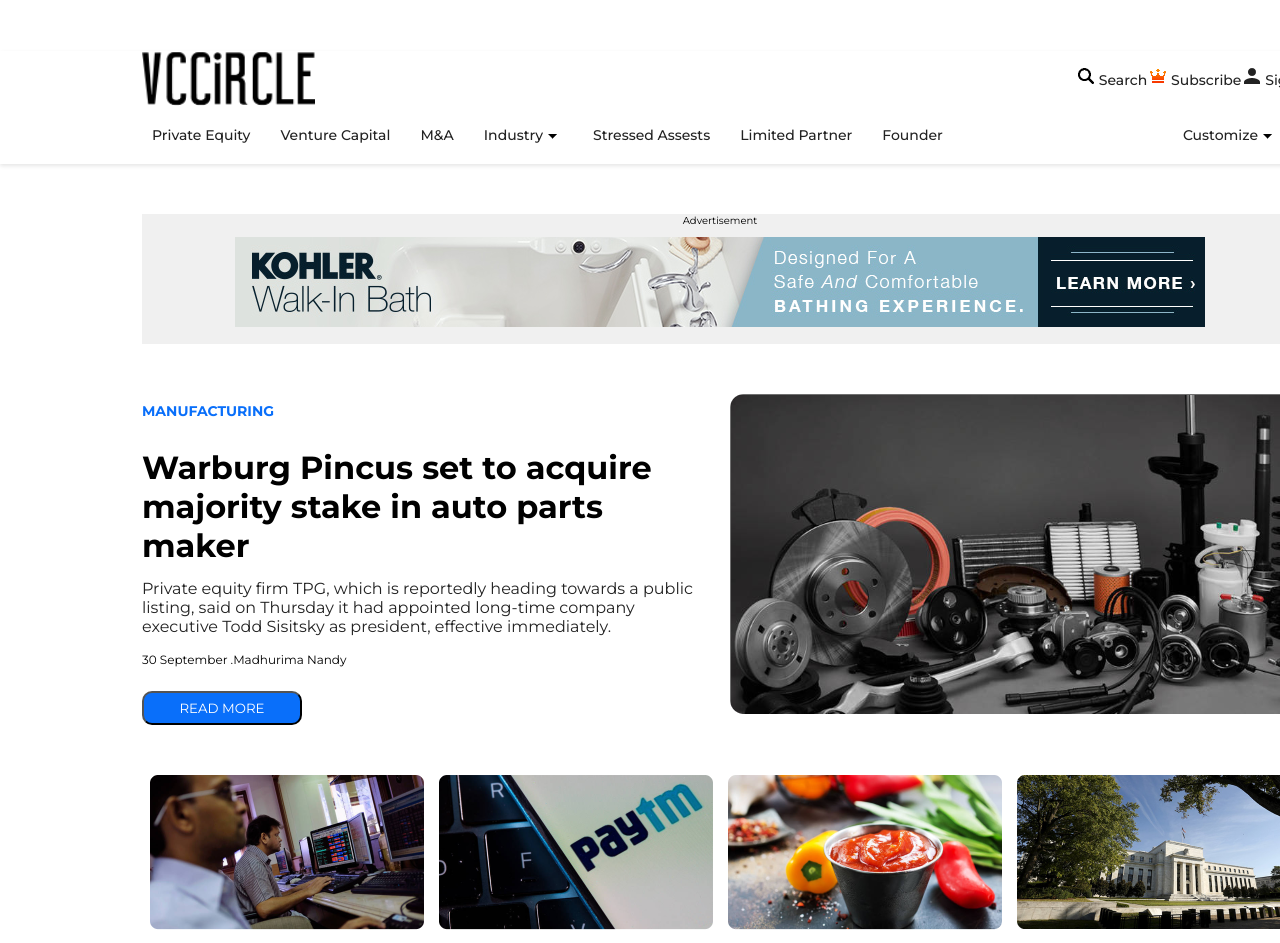
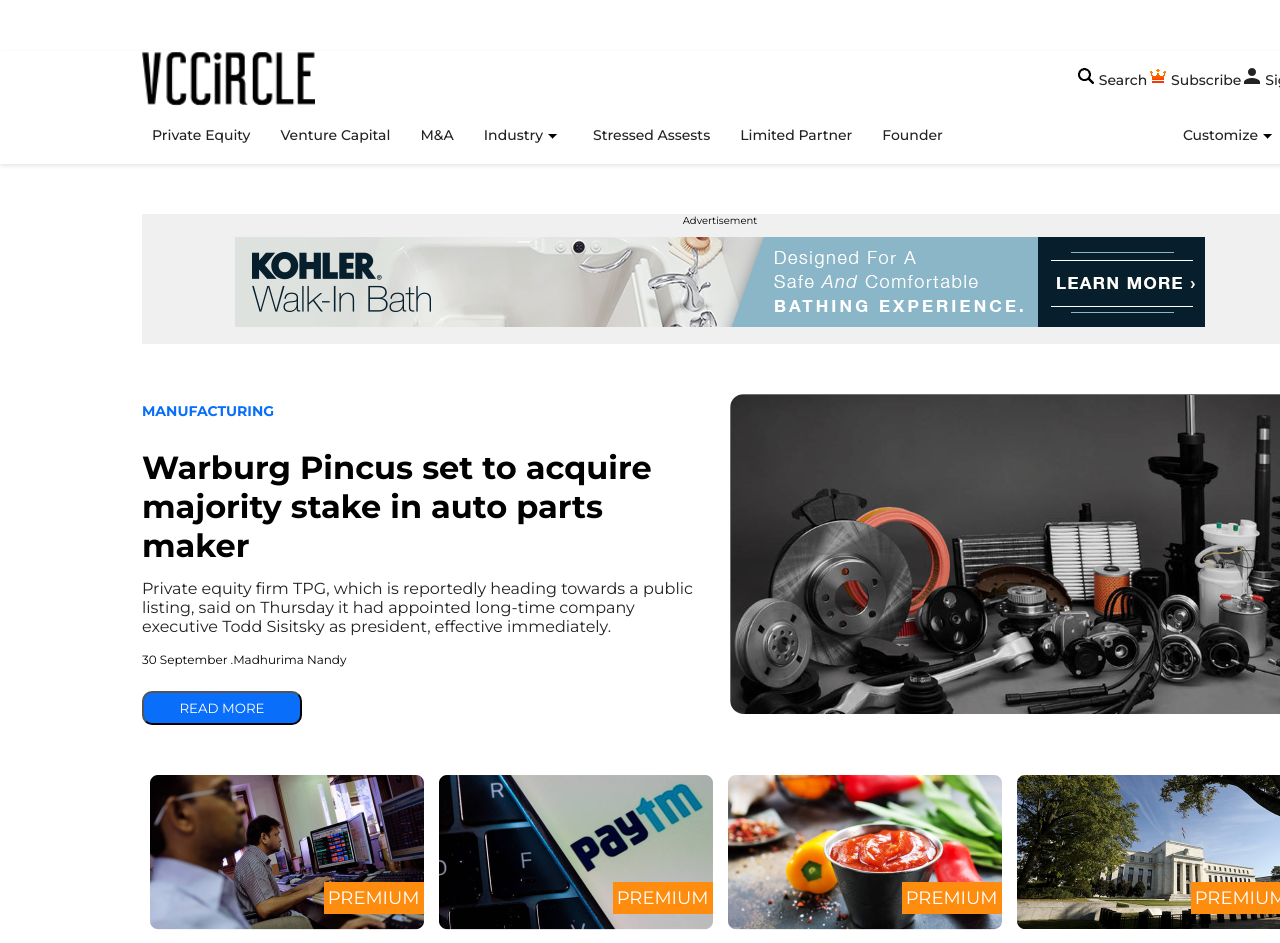
Before and after one commit to MAUSHAMRAJ7/React, a React (Create React App) app: page / in a window 1280 px wide. Shown: the top 943 px of the page. Built offline with nearby package versions, Linux system fonts and the light colour scheme.

Commit message:
fixed some error

```diff
--- a/src/App.css
+++ b/src/App.css
@@ -166,6 +166,9 @@
 .economy_card{
   width: 274px;
   margin: auto;
+}
+.economy_resimg{
+  position: relative;
 }
 
 /* Editiors section*/
--- a/src/Component/Economy.js
+++ b/src/Component/Economy.js
@@ -10,6 +10,7 @@
             <div className="economy_card">
               <div className="economy_resimg">
               <img src={item.src} alt="" />
+              <span className="premium_logo">PREMIUM</span>
               </div>
               <div className="economy_respara">
               <h3 className="menu_title title_response">{item.title}</h3>
```
